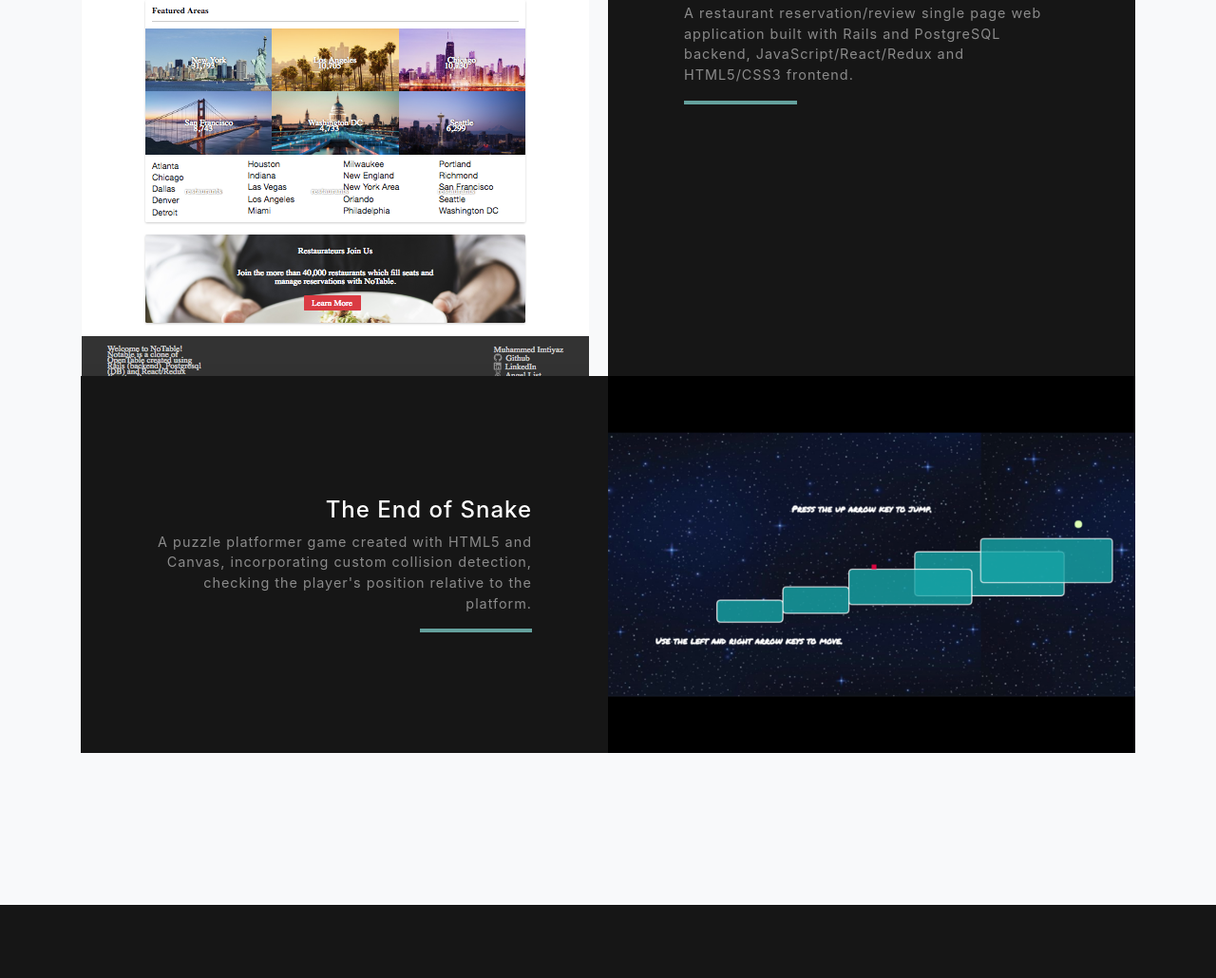
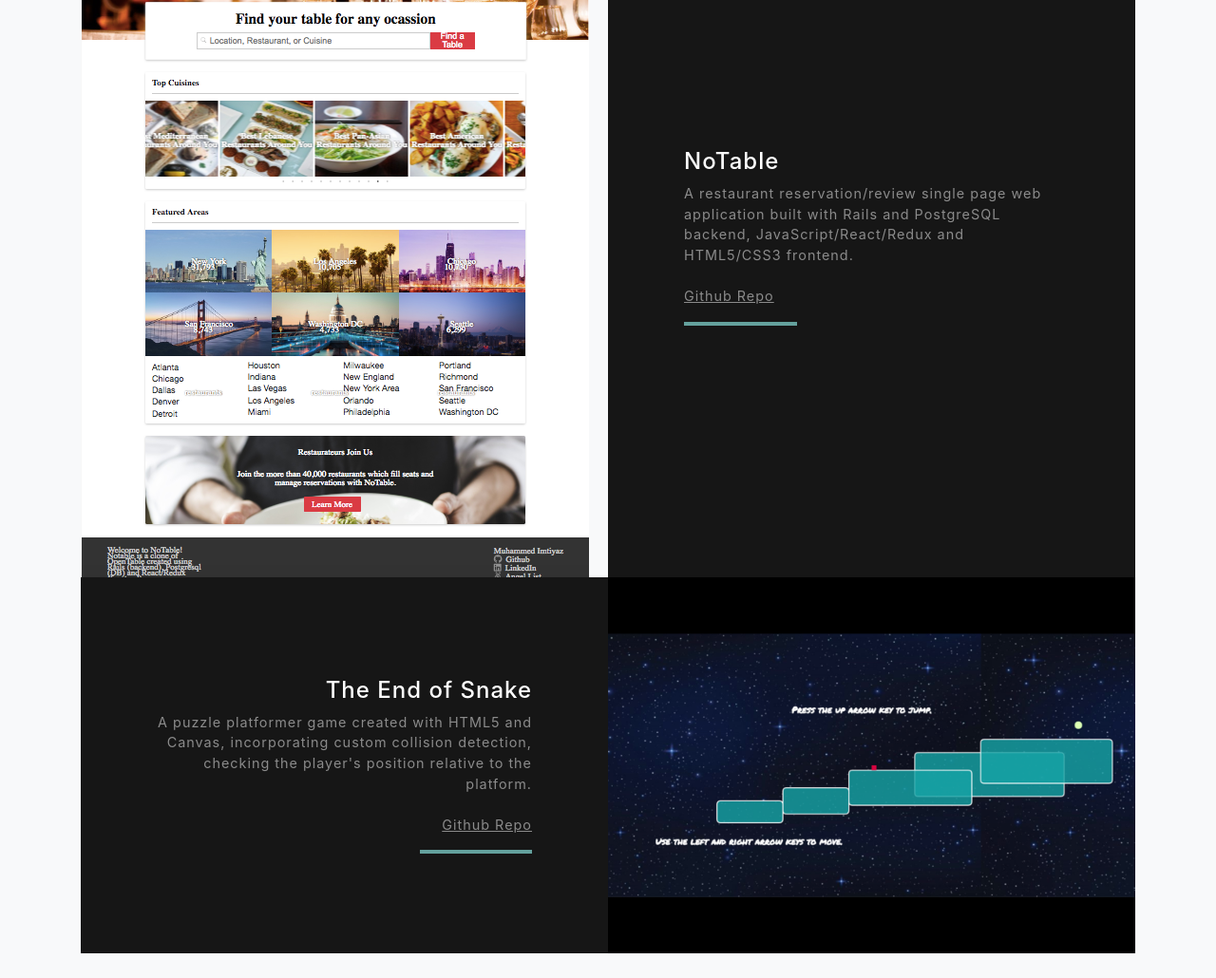
Before and after one commit to muhammedimtiyaz/muhammedimtiyaz.github.io, a website with bundled scripts: page index.html in a window 1280 px wide. Shown: the part 2352-3382 px from the top of the page at 95% size. Built offline with nearby package versions, Linux system fonts and the light colour scheme.

Commit message:
update todos

```diff
--- a/index.html
+++ b/index.html
@@ -73,6 +73,7 @@
     <div class="container">
       <div class="row">
         <div class="col-lg-8 mx-auto">
+          <img id="profile-picture" src="img/photo.jpg" alt="profile-picture">
           <h2 class="text-white mb-4">About Me</h2>
           <p class="text-white-50">I am a software engineer based in NYC, with experience building web applications utilizing Ruby on Rails, JavaScript, React, Redux and PostgreSQL. I also have a background in Biochemistry and Cancer Research.
           </p>
@@ -87,21 +88,6 @@
   <!-- Projects Section -->
   <section class="projects-section bg-light">
     <div class="container">
-      <!-- <div id="resume" class="row align-items-center no-gutters mb-4 mb-lg-5">
-          <div class="col-xl-8 col-lg-7">
-            <img class="img-fluid mb-3 mb-lg-0" src="img/bg-masthead.jpg" alt="">
-          </div>
-          <div class="col-xl-4 col-lg-5">
-            <div class="featured-text text-center text-lg-left">
-              <a href="docs/Muhammed_Imtiyaz_Resume.pdf" target="_blank">
-                <h4>Resume</h4>
-                <p class="text-black-50 mb-0">Check out my resume. I am sure you will find something you like!</p>
-              </a>
-            </div>
-          </div>
-        </div> -->
-
-
       <h1 id="projects">Projects</h1>
 
       <!-- Featured Project Row -->
@@ -130,6 +116,9 @@
               <div class="project-text w-100 my-auto text-center text-lg-left">
                 <h4 class="text-white">NoTable</h4>
                 <p class="mb-0 text-white-50">A restaurant reservation/review single page web application built with Rails and PostgreSQL backend, JavaScript/React/Redux and HTML5/CSS3 frontend.</p>
+                <br />
+                <a class="mb-0 text-white-50" id="git-link" href="https://github.com/muhammedimtiyaz/Notable">Github Repo
+                </a>
                 <hr class="d-none d-lg-block mb-0 ml-0">
               </div>
             </div>
@@ -151,6 +140,9 @@
                 <h4 class="text-white">The End of Snake</h4>
                 <p class="mb-0 text-white-50">A puzzle platformer game created with HTML5 and Canvas, incorporating custom collision detection, checking the player's position relative to the platform.
                 </p>
+                <br />
+                <a class="mb-0 text-white-50" id="git-link" href="https://github.com/muhammedimtiyaz/the-end-of-snake">Github Repo
+                </a>
                 <hr class="d-none d-lg-block mb-0 mr-0">
               </div>
             </div>
--- a/package.json
+++ b/package.json
@@ -2,7 +2,7 @@
     "title": "Grayscale",
     "name": "startbootstrap-grayscale",
     "version": "5.0.4",
-    "description": "A grayscale one page HTML theme for Bootstrap.",
+    "description": "My personal site",
     "keywords": [
         "css",
         "sass",
```
Also changed, not shown: css/grayscale.css (line endings or trailing spaces), css/grayscale.min.css, 1 other file.
